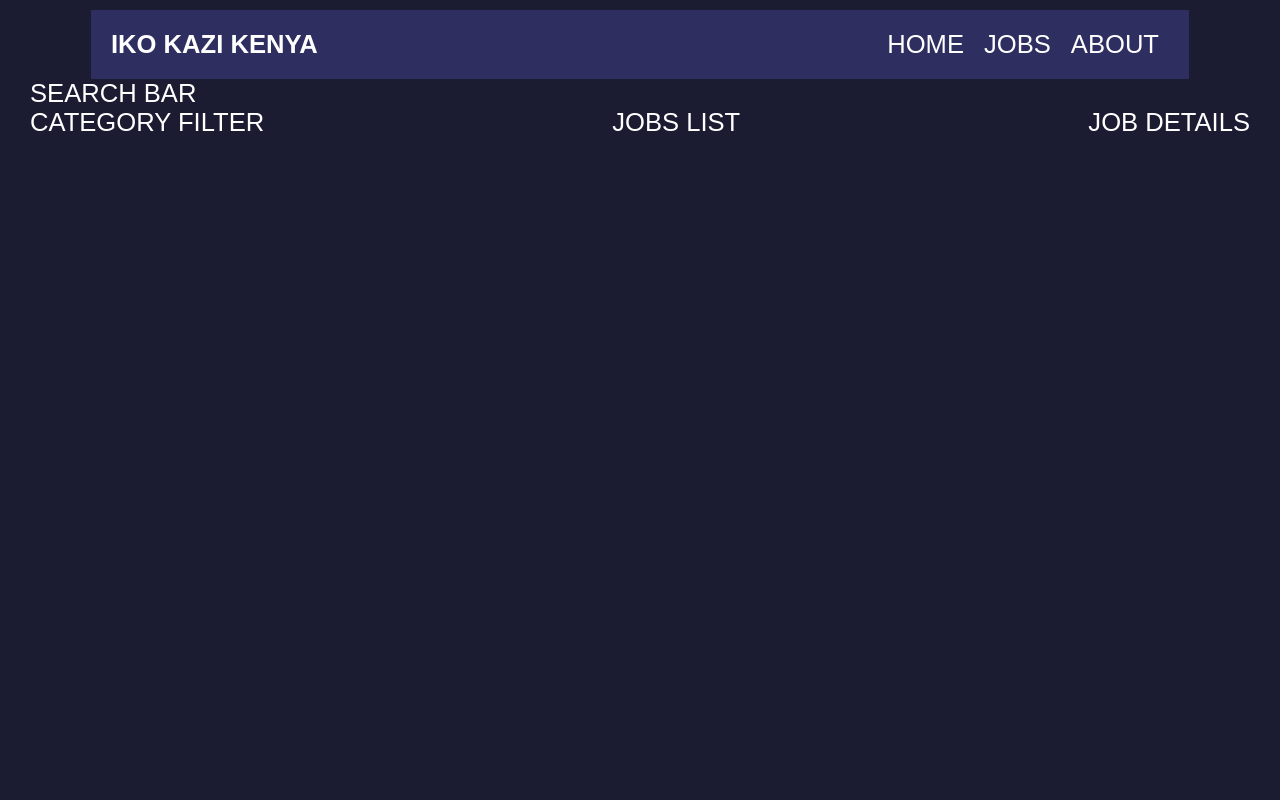
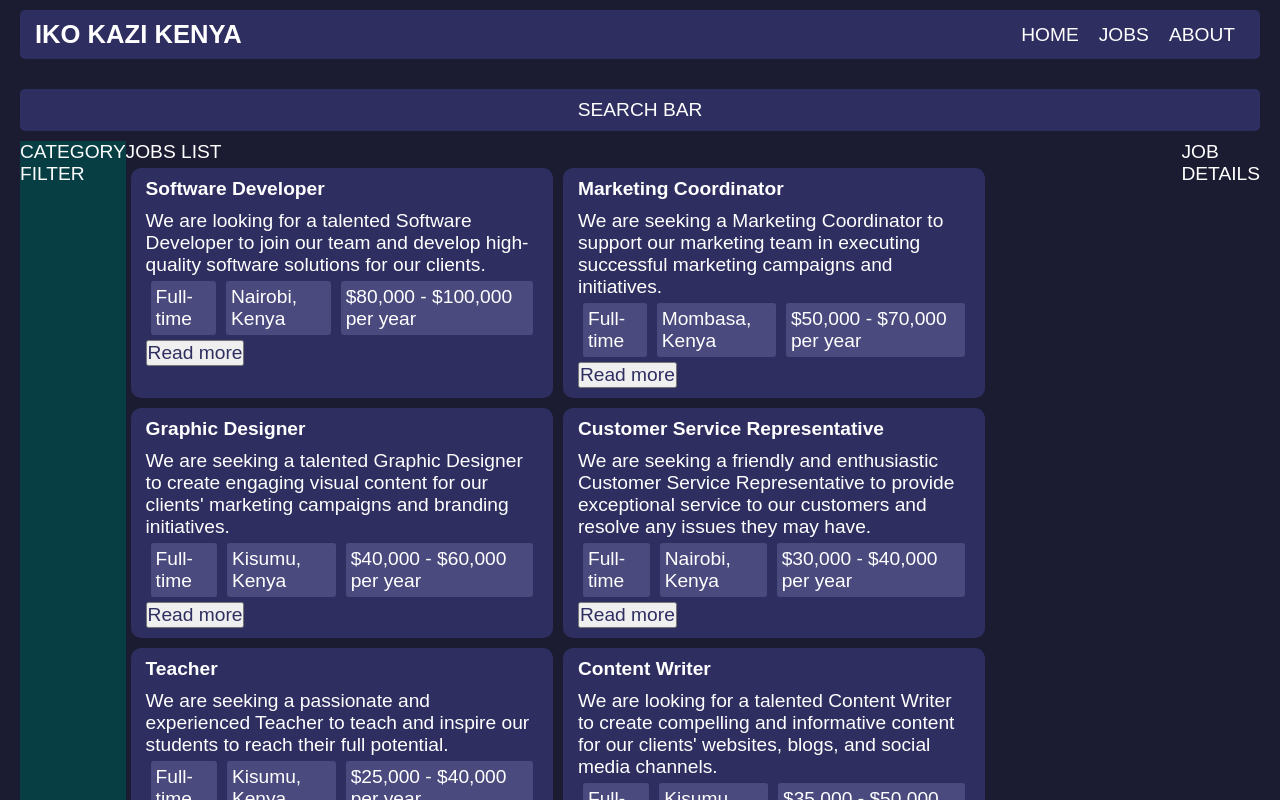
Before and after one commit to Schola-droid/iko-kazi-kenya, a React (Vite) app: page /jobs in a window 1280 px wide. Shown: the top 800 px of the page. Built offline with nearby package versions, Linux system fonts and the light colour scheme; data requests are answered from the project's data file.

Commit message:
Added CSS

```diff
--- a/src/App.css
+++ b/src/App.css
@@ -3,24 +3,25 @@
   padding: 0;
   margin: 0;
   color: white;
-  font-size: 2vw;
+  font-size: 1.5vw;
   font-family: Arial, Helvetica, sans-serif;
   text-decoration: none;
 }
 body {
   background-color: rgb(27, 27, 50);
-  padding: 0 30px;
+  padding: 0 20px;
 }
 
 #header {
   display: flex;
   justify-content: space-between;
-  width: 90%;
   margin: 0 auto;
   margin-top: 10px;
+  margin-bottom: 30px;
   background-color: rgb(46, 46, 97);
-  padding: 20px;
+  padding: 10px 15px;
   align-items: center;
+  border-radius: 5px;
 }
 #nav-links a {
   margin: 0 10px;
@@ -34,3 +35,54 @@ body {
   display: flex;
   justify-content: space-between;
 }
+
+/* SEARCH BAR */
+#search {
+  margin: 0 auto;
+  margin-top: 10px;
+  margin-bottom: 10px;
+  background-color: rgb(46, 46, 97);
+  padding: 10px 15px;
+  text-align: center;
+  border-radius: 5px;
+}
+
+/* JOBS STYLING */
+#jobs-container {
+  display: flex;
+  flex-wrap: wrap;
+  /* width: 75%; */
+  /* justify-content: space-around; */
+}
+.jobs {
+  /* font-size: 1.5vw; */
+  list-style-type: none;
+  background-color: rgb(46, 46, 97);
+  padding: 10px 15px;
+  margin: 5px;
+  width: 40%;
+  border-radius: 10px;
+}
+.jobs h3 {
+  margin-bottom: 10px;
+}
+
+.jobs .sub-details {
+  display: flex;
+}
+.jobs .sub-details p {
+  background-color: rgb(74, 74, 127);
+  margin: 5px;
+  padding: 5px;
+  border-radius: 3px;
+}
+.jobs .read-more-btn {
+  /* background-color: blue; */
+  color: rgb(46, 46, 97);
+}
+
+#category-filter {
+  width: 50%;
+  height: 800px;
+  background-color: rgb(7, 62, 68);
+}
--- a/src/components/CategoryFilter.jsx
+++ b/src/components/CategoryFilter.jsx
@@ -2,7 +2,7 @@ import React from 'react';
 
 const CategoryFilter = () => {
     return (
-        <div>
+        <div id='category-filter'>
             CATEGORY FILTER
         </div>
     );
--- a/src/components/JobsList.jsx
+++ b/src/components/JobsList.jsx
@@ -1,11 +1,24 @@
-import React from 'react';
+import React, { useEffect, useState } from "react";
+import JobsRender from "./JobsRender";
 
 const JobsList = () => {
-    return (
-        <div>
-            JOBS LIST
-        </div>
-    );
-}
+  const [data, setData] = useState();
+
+  useEffect(() => {
+    fetch("http://localhost:3000/jobs")
+      .then((res) => res.json())
+      .then((data) => setData(data))
+      .catch((error) => console.log(error));
+  }, []);
+
+  return (
+    <div >
+      JOBS LIST
+      <ul id="jobs-container">
+        <JobsRender data={data} />
+      </ul>
+    </div>
+  );
+};
 
 export default JobsList;
--- /dev/null
+++ b/src/components/JobsRender.jsx
@@ -0,0 +1,28 @@
+import React from "react";
+
+const JobsRender = ({ data }) => {
+  /*  data.map((job) => console.log(job));
+  console.log(data); */
+
+  return (
+    <>
+      {data?.map((job) => {
+        console.log(job)
+        return (
+          <li key={job.job_id} className="jobs">
+            <h3>{job.job_title}</h3>
+            <p>{job.job_description}</p>
+            <div className="sub-details">
+                <p>{job.job_type}</p>
+                <p>{job.job_location}</p>
+                <p>{job.job_salary}</p>
+            </div>
+            <button className="read-more-btn">Read more</button>
+          </li>
+        );
+      })}
+    </>
+  );
+};
+
+export default JobsRender;
--- a/src/components/SearchBar.jsx
+++ b/src/components/SearchBar.jsx
@@ -2,7 +2,7 @@ import React from 'react';
 
 const SearchBar = () => {
     return (
-        <div>
+        <div id='search'>
             SEARCH BAR
         </div>
     );
```
